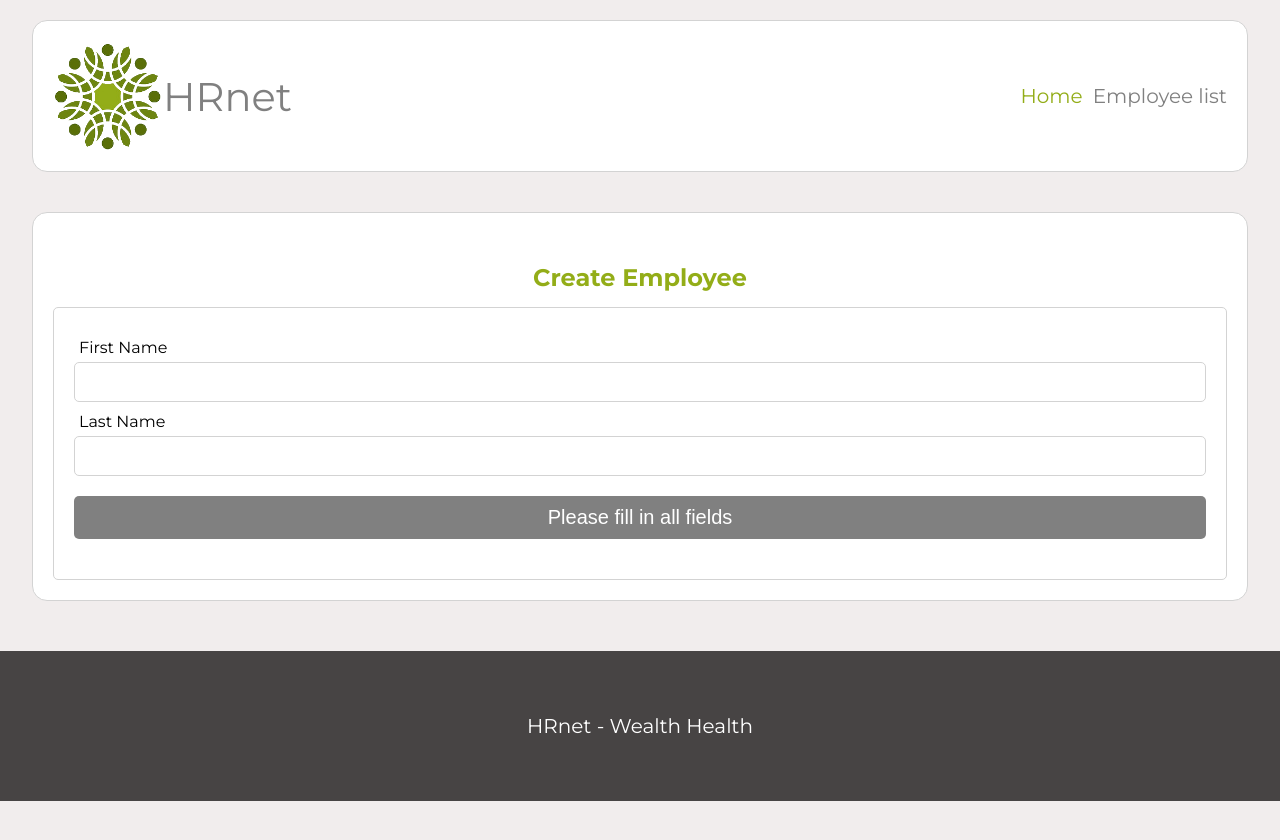
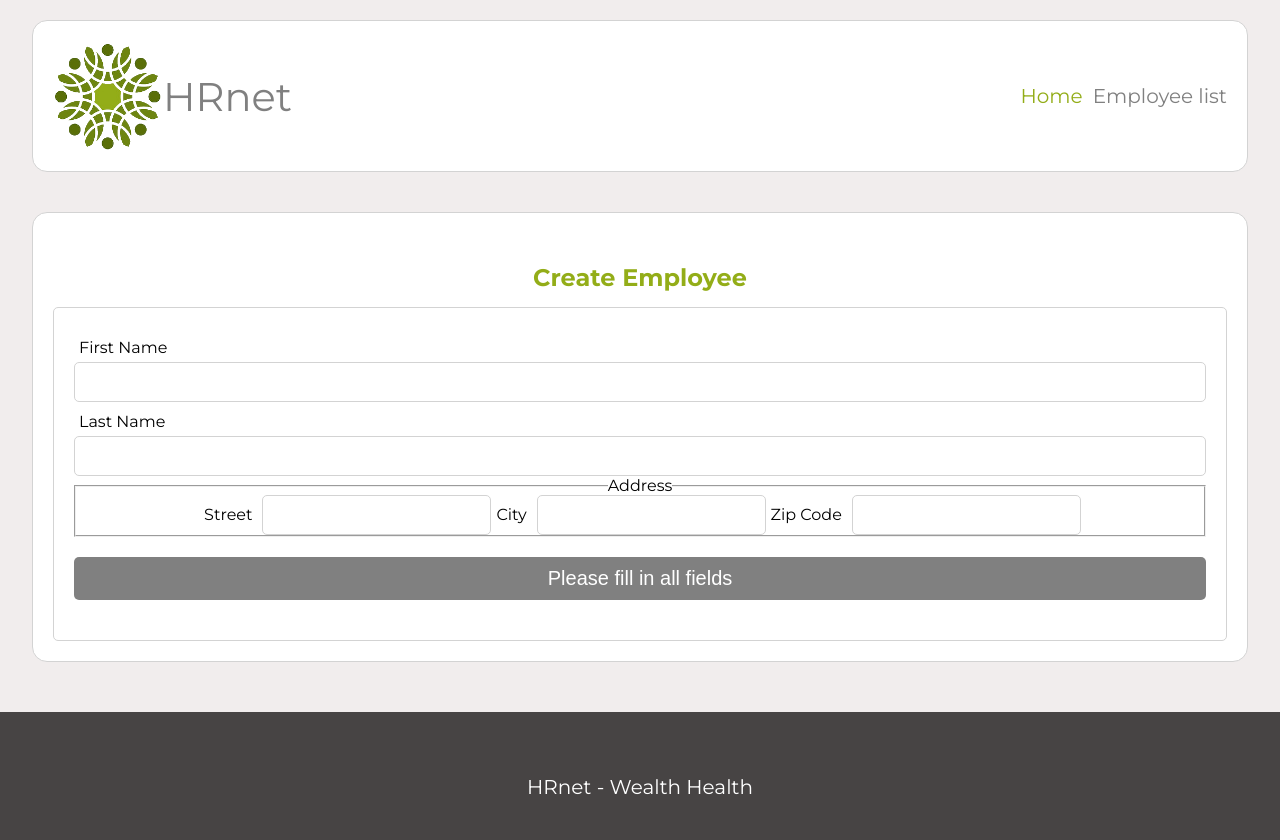
Before and after one commit to jbbrejon/openclassrooms-da-p14, a React (Vite) app: page / in a window 1280 px wide. Shown: the top 840 px of the page. Before the commit the page ends 801 px from the top, so only its background shows below. Built offline with nearby package versions, Linux system fonts and the light colour scheme.

Commit message:
:construction: Add inputs : street, city, zipCode

```diff
--- a/src/components/FormCreateEmployee/FormCreateEmployee.jsx
+++ b/src/components/FormCreateEmployee/FormCreateEmployee.jsx
@@ -21,6 +21,9 @@ function FormCreateEmployee() {
         id: uuidv4(),
         firstName: '',
         lastName: '',
+        street: '',
+        city: '',
+        zipCode: '',
     }
     const [employee, setEmployee] = useState(initialState);
 
@@ -63,6 +66,38 @@ function FormCreateEmployee() {
                     value={employee.lastName}
                     change={changeHandler}
                 />
+
+                <fieldset className={styles.fieldset}>
+                    <legend className={styles.legend}>Address</legend>
+                    <InputStandard
+                        type="text"
+                        label="Street"
+                        id="street"
+                        name="street"
+                        value={employee.street}
+                        change={changeHandler}
+                    />
+                    <InputStandard
+                        type="text"
+                        label="City"
+                        id="city"
+                        name="city"
+                        value={employee.city}
+                        change={changeHandler}
+                    />
+                    <InputStandard
+                        type="number"
+                        label="Zip Code"
+                        id="zip-code"
+                        name="zipCode"
+                        value={employee.zipCode}
+                        change={changeHandler}
+                    />
+
+                </fieldset>
+
+
+
                 <ButtonSave
                     status={!getIsFormValid()}
                     valid="Create Employee"
```
